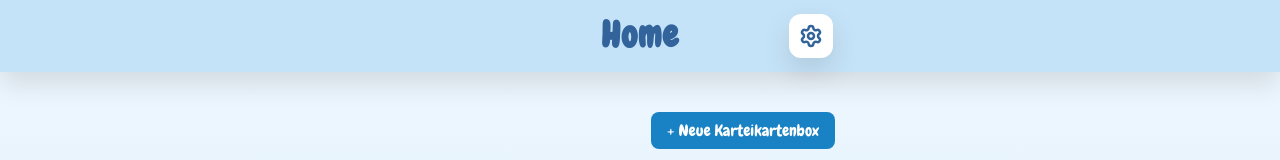
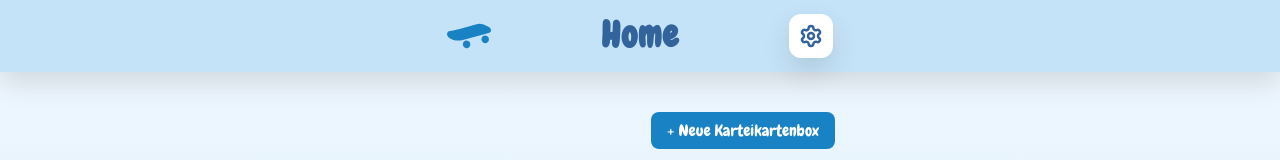
Before and after one commit to anne-kmmr/SubwaySurfers, a Next.js app: page / in a window 1280 px wide. Shown: the top 160 px of the page. Built offline with nearby package versions, Linux system fonts and the light colour scheme.

Commit message:
hopefully last bugfixes

```diff
--- a/src/app/components/Header/Header.tsx
+++ b/src/app/components/Header/Header.tsx
@@ -47,7 +47,7 @@ export default function Header({ title, backHref }: HeaderProps) {
                     justifyContent: "center"
                   }}
               >
-                <SkateboardIcon width={24} height={24} />
+                <SkateboardIcon width={150} height={150} />
               </div>
           )}
 
--- a/src/app/components/Icons/SkateboardIcon/SkateboardIcon.tsx
+++ b/src/app/components/Icons/SkateboardIcon/SkateboardIcon.tsx
@@ -1,18 +1,27 @@
 import React from "react";
-import "./SkateboardIcon.module.css";
+import styles from "./SkateboardIcon.module.css";
 
 function SkateboardIcon(props: React.SVGProps<SVGSVGElement>) {
     return (
         <svg
-            className="skateboardIcon"
+            className={styles.skateboardIcon}
             xmlns="http://www.w3.org/2000/svg"
+            viewBox="0 0 512 512"
             width={props.width || 24}
             height={props.height || 24}
-            viewBox="0 0 10190 9330"
             fill="currentColor"
             {...props}
         >
-            <path d="M1755 8460 c-3 -5 -21 -10 -39 -10 -32 0 -86 -39 -86 -62 0 -10 -25 -38 -34 -38 -3 0 -6 6 -6 14 0 8 -23 26 -52 40 -41 21 -67 26 -123 26 -66 0 -75 -2 -103 -30 -18 -16 -36 -30 -41 -30 -18 0 -61 -54 -61 -76 0 -12 -4 -26 -10 -29 ..."/>
+            <path d="M511.394,185.782l-1.101-5.372c-2.292-11.066-10.922-21.541-23.449-28.462l-35.042-19.375
+      c-13.403-7.404-36.869-15.569-52.242-16.697l-17.825-1.2c-10.896-0.806-27.665,2.542-37.361,5.157l-197.81,54.175l-87.633,19.535
+      c-5.792,1.54-49.689-2.363-57.738,29.814c-12.23,48.893,71.168,103.757,172.786,80.99l312.346-84.052
+      C504.545,215.434,514.653,201.512,511.394,185.782z"/>
+
+            <path d="M230.034,307.786c-26.044-1.352-44.595,17.78-45.759,42.526c-1.164,24.764,15.506,45.715,41.542,47.066
+      c26.035,1.352,44.586-17.771,45.75-42.536C272.732,330.097,256.07,309.137,230.034,307.786z"/>
+
+            <path d="M446.601,249.331c-26.044-1.352-44.596,17.78-45.759,42.527c-1.164,24.764,15.507,45.714,41.542,47.066
+      c26.036,1.352,44.586-17.772,45.751-42.536C489.298,271.642,472.636,250.683,446.601,249.331z"/>
         </svg>
     );
 }
```
Also changed, not shown: src/app/documentation-subwaysurfers.md (+0 -6 lines), src/app/components/Icons/SkateboardIcon/skateboard-icon.svg (deleted), src/app/components/Icons/SkateboardIcon/skateboard.svg (added).
